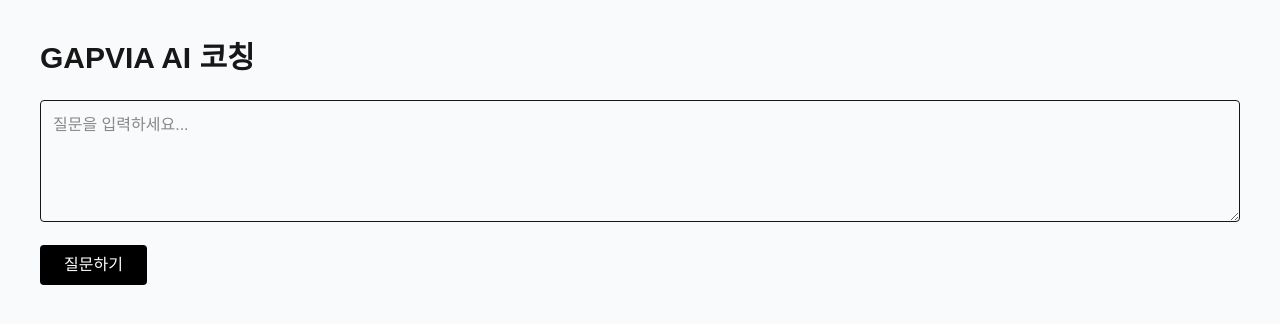
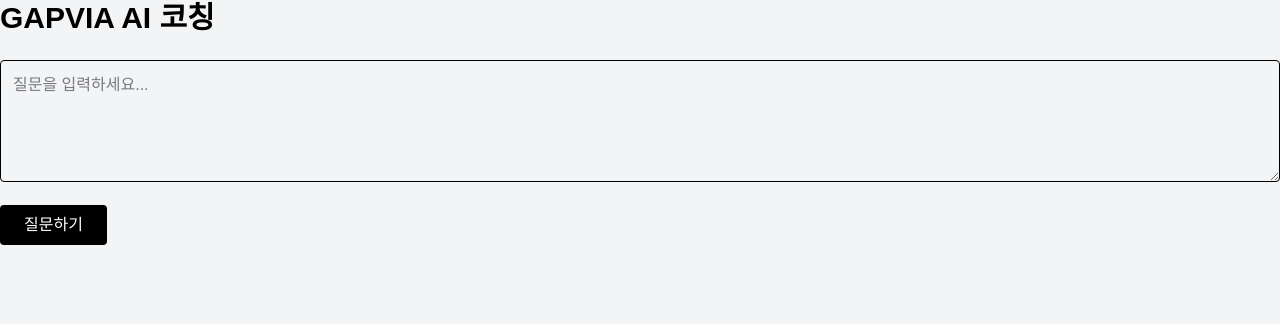
Before and after one commit to taeolabs/gapvia, a Next.js app: page / in a window 1280 px wide. Shown: the top 324 px of the page. Built offline with nearby package versions, Linux system fonts and the light colour scheme.

Commit message:
update homepage to GAPVIA UI

```diff
--- a/app/page.tsx
+++ b/app/page.tsx
@@ -32,7 +32,7 @@ export default function Home() {
   };
 
   return (
-    <div className="min-h-screen p-10 bg-gray-50">
+    <div className="min-h-screen bg-gray-100 text-black">
       <h1 className="text-3xl font-bold mb-6">GAPVIA AI 코칭</h1>
 
       <textarea
@@ -51,7 +51,7 @@ export default function Home() {
       </button>
 
       {answer && (
-        <div className="mt-8 p-4 border rounded bg-white whitespace-pre-wrap">
+        <div className="mt-8 p-4 border rounded bg-white text-black whitespace-pre-wrap">
           {answer}
         </div>
       )}
```
